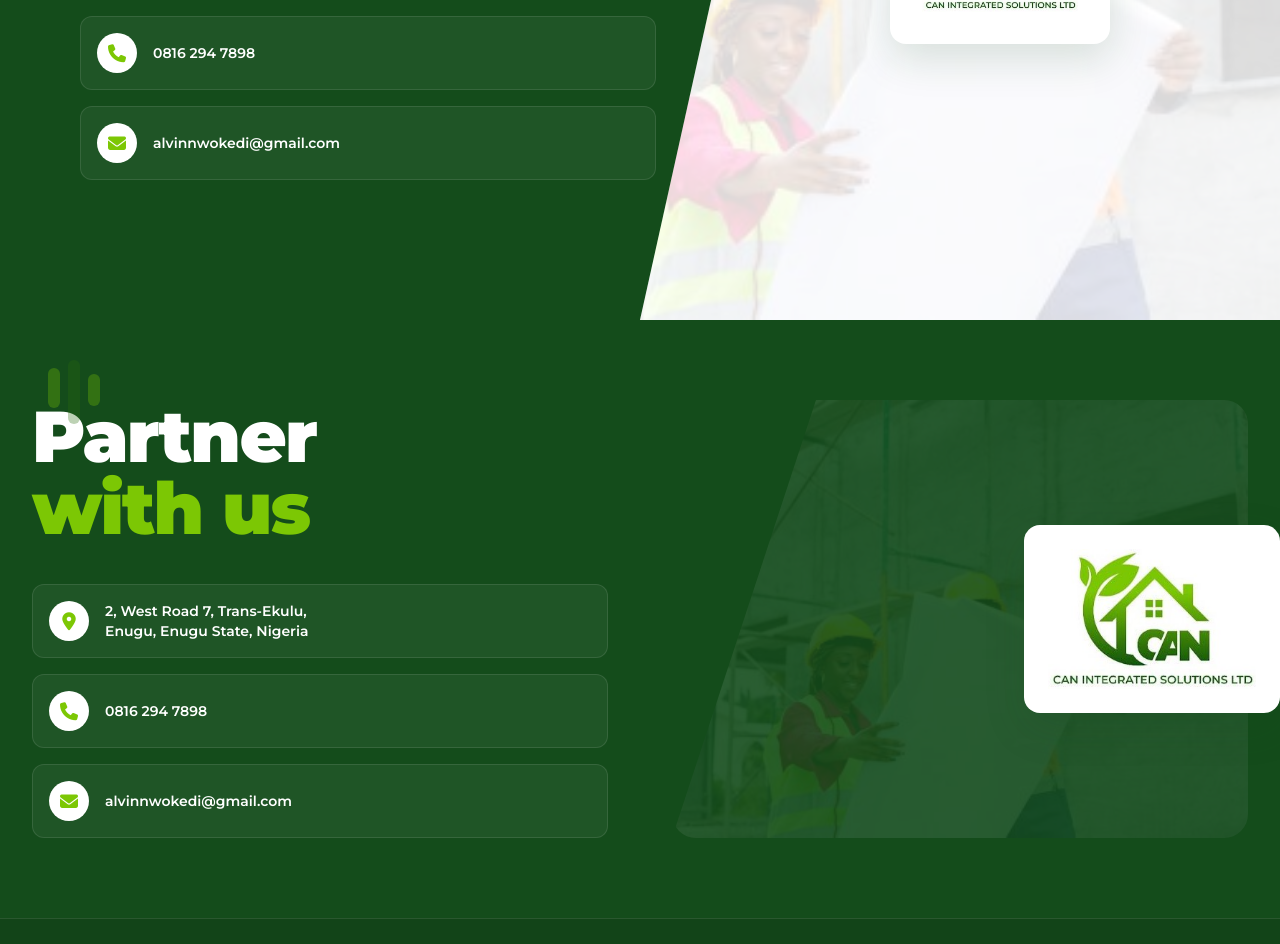
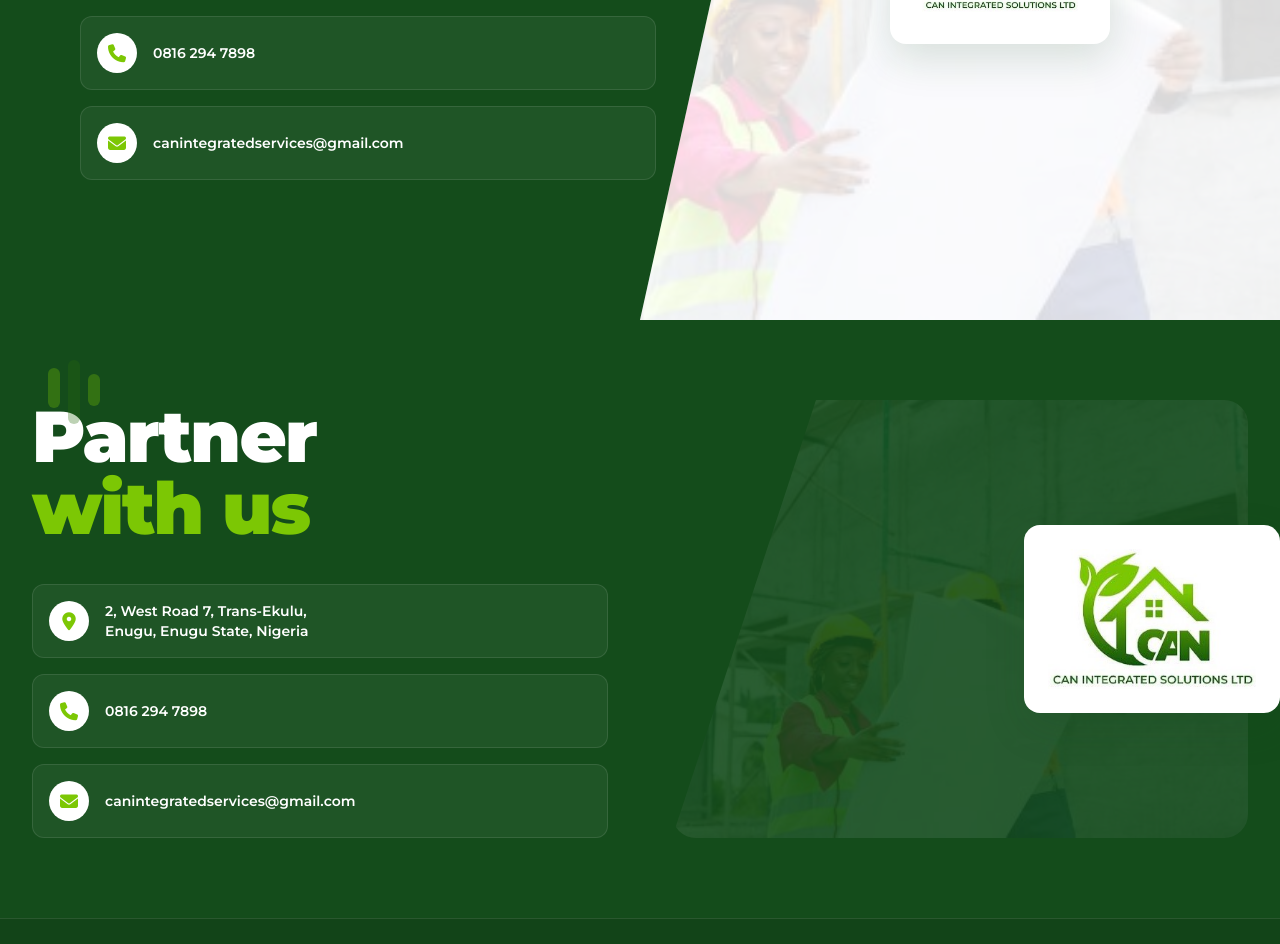
Before and after one commit to CANIntegratedSolutions/CANIntegratedSolutions, a Next.js app: page /contact in a window 1280 px wide. Shown: the part 480-1424 px from the top of the page. Built offline with nearby package versions, Linux system fonts and the light colour scheme.

Commit message:
update email address

```diff
--- a/src/app/contact/page.tsx
+++ b/src/app/contact/page.tsx
@@ -34,7 +34,7 @@ export default function ContactPage() {
                             <span className="w-10 h-10 min-w-[40px] bg-can-white text-can-lime-green flex items-center justify-center rounded-full text-lg">
                                 <i className="fa-solid fa-envelope"></i>
                             </span>
-                            <span>alvinnwokedi@gmail.com</span>
+                            <span>canintegratedservices@gmail.com</span>
                         </li>
                     </ul>
                 </div>
--- a/src/components/Footer.tsx
+++ b/src/components/Footer.tsx
@@ -34,7 +34,7 @@ export default function Footer() {
                             <span className="w-10 h-10 min-w-[40px] bg-can-white text-can-lime-green flex items-center justify-center rounded-full text-lg">
                                 <i className="fa-solid fa-envelope"></i>
                             </span>
-                            <span>alvinnwokedi@gmail.com</span>
+                            <span>canintegratedservices@gmail.com</span>
                         </li>
                     </ul>
                 </div>
```
